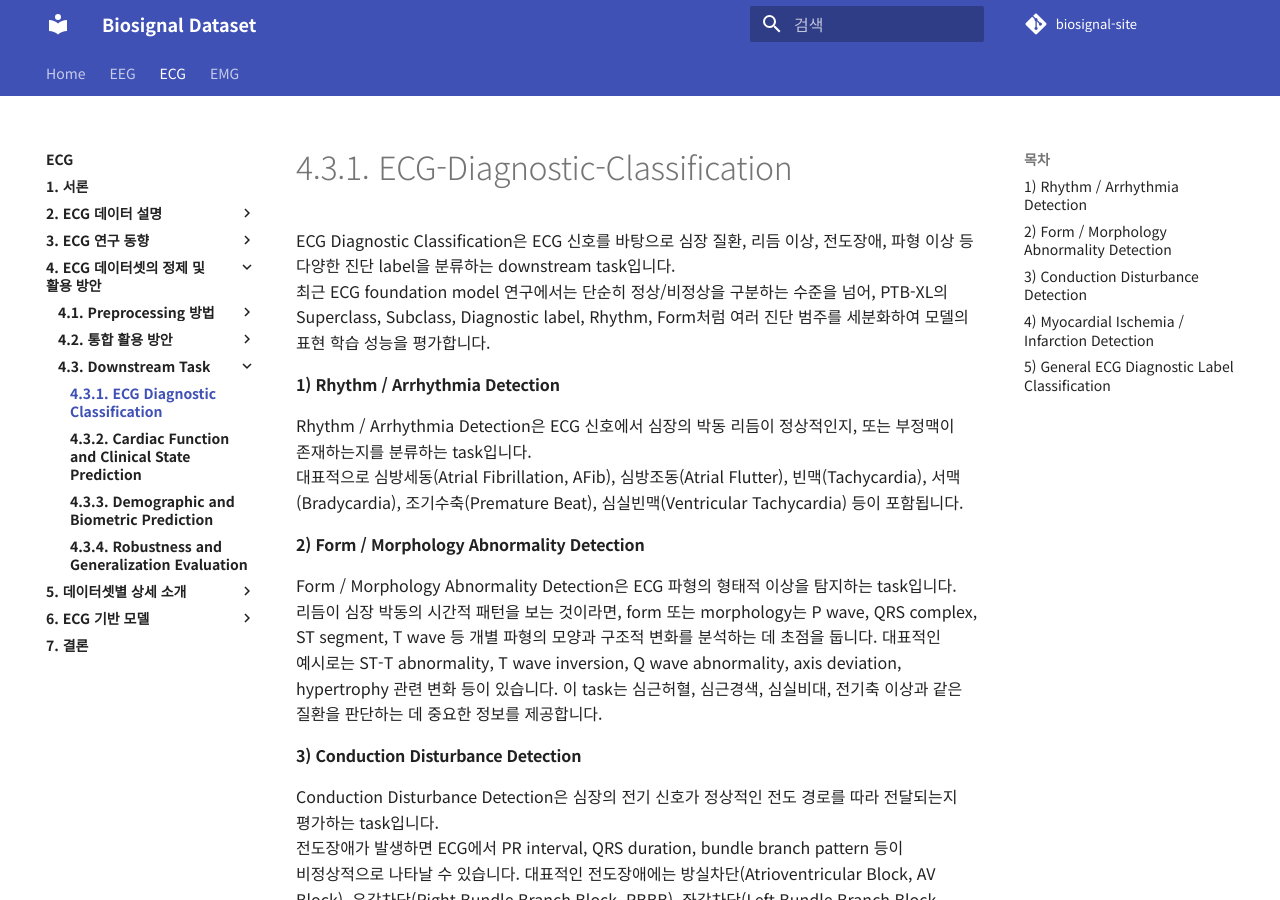
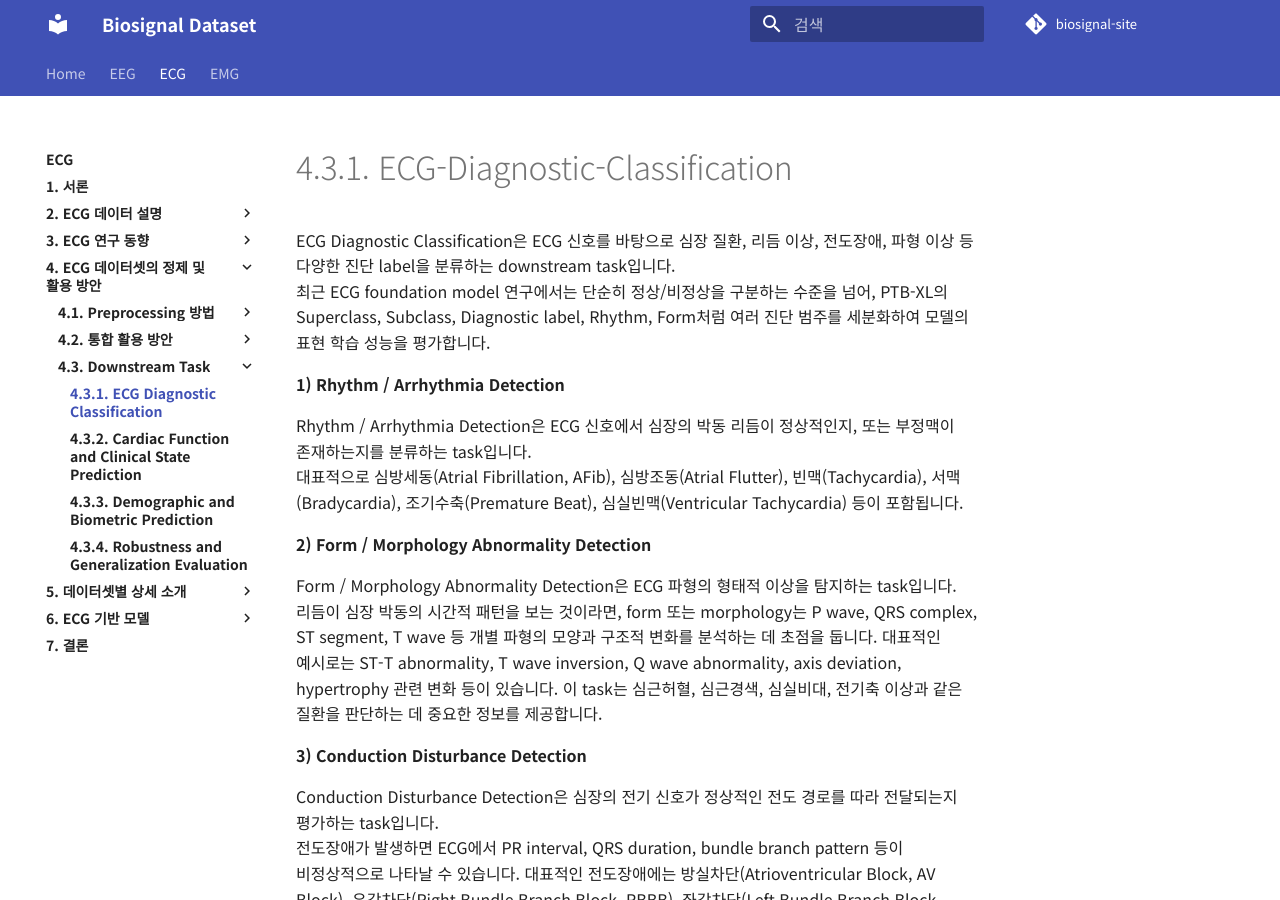
Before and after one commit to iwantjeonyeok/biosignal-site, an MkDocs documentation site: the page built from docs/ecg/4-ecg-데이터셋의-정제-및-활용-방안/4-3-downstream-task/4-3-1-ECG-Diagnostic-Classification.md, in a window 1280 px wide and 900 px high. Built offline with MkDocs 1.6.1 and Material for MkDocs 9.7.7, drawn with Linux system fonts in a browser that asks for light colours; comment, search, counter and statistics services are not loaded.

Commit message:
Update 4-3-1-ECG-Diagnostic-Classification.md

```diff
--- a/docs/ecg/4-ecg-데이터셋의-정제-및-활용-방안/4-3-downstream-task/4-3-1-ECG-Diagnostic-Classification.md
+++ b/docs/ecg/4-ecg-데이터셋의-정제-및-활용-방안/4-3-downstream-task/4-3-1-ECG-Diagnostic-Classification.md
@@ -3,30 +3,30 @@
 ECG Diagnostic Classification은 ECG 신호를 바탕으로 심장 질환, 리듬 이상, 전도장애, 파형 이상 등 다양한 진단 label을 분류하는 downstream task입니다.
 최근 ECG foundation model 연구에서는 단순히 정상/비정상을 구분하는 수준을 넘어, PTB-XL의 Superclass, Subclass, Diagnostic label, Rhythm, Form처럼 여러 진단 범주를 세분화하여 모델의 표현 학습 성능을 평가합니다.
 
-#### 1) Rhythm / Arrhythmia Detection
+**1) Rhythm / Arrhythmia Detection**
 
 Rhythm / Arrhythmia Detection은 ECG 신호에서 심장의 박동 리듬이 정상적인지, 또는 부정맥이 존재하는지를 분류하는 task입니다.
 대표적으로 심방세동(Atrial Fibrillation, AFib), 심방조동(Atrial Flutter), 빈맥(Tachycardia), 서맥(Bradycardia), 조기수축(Premature Beat), 심실빈맥(Ventricular Tachycardia) 등이 포함됩니다.
 
-#### 2) Form / Morphology Abnormality Detection
+**2) Form / Morphology Abnormality Detection**
 
 Form / Morphology Abnormality Detection은 ECG 파형의 형태적 이상을 탐지하는 task입니다.
 리듬이 심장 박동의 시간적 패턴을 보는 것이라면, form 또는 morphology는 P wave, QRS complex, ST segment, T wave 등 개별 파형의 모양과 구조적 변화를 분석하는 데 초점을 둡니다.
 대표적인 예시로는 ST-T abnormality, T wave inversion, Q wave abnormality, axis deviation, hypertrophy 관련 변화 등이 있습니다. 이 task는 심근허혈, 심근경색, 심실비대, 전기축 이상과 같은 질환을 판단하는 데 중요한 정보를 제공합니다.
 
-#### 3) Conduction Disturbance Detection
+**3) Conduction Disturbance Detection**
 
 Conduction Disturbance Detection은 심장의 전기 신호가 정상적인 전도 경로를 따라 전달되는지 평가하는 task입니다.
 전도장애가 발생하면 ECG에서 PR interval, QRS duration, bundle branch pattern 등이 비정상적으로 나타날 수 있습니다.
 대표적인 전도장애에는 방실차단(Atrioventricular Block, AV Block), 우각차단(Right Bundle Branch Block, RBBB), 좌각차단(Left Bundle Branch Block, LBBB), fascicular block 등이 있습니다.
 
-#### 4) Myocardial Ischemia / Infarction Detection
+**4) Myocardial Ischemia / Infarction Detection**
 
 Myocardial Ischemia / Infarction Detection은 ECG 신호를 이용해 심근허혈(Myocardial Ischemia), 심근손상(Myocardial Injury), 심근경색(Myocardial Infarction, MI)과 관련된 이상을 탐지하는 task입니다.
 ECG에서는 ST elevation, ST depression, T wave inversion, pathological Q wave 등의 변화가 심근허혈이나 심근경색과 관련될 수 있습니다.
 따라서 이 task는 ECG가 단순한 리듬 분석 도구를 넘어, 심근의 혈류 부족이나 손상 여부를 평가하는 임상적 진단 도구로 활용될 수 있음을 보여줍니다.
 
-#### 5) General ECG Diagnostic Label Classification
+**5) General ECG Diagnostic Label Classification**
 
 General ECG Diagnostic Label Classification은 특정 질환 하나만을 예측하는 것이 아니라, ECG에 부여된 다양한 진단 label을 동시에 또는 계층적으로 분류하는 task입니다.
 예를 들어 PTB-XL에서는 ECG label을 Diagnostic Superclass, Diagnostic Subclass, Form, Rhythm 등으로 나누어 평가하며, 일부 연구에서는 수십 개에서 100개 이상의 ECG 진단 label을 대상으로 multi-label classification을 수행합니다.
```
